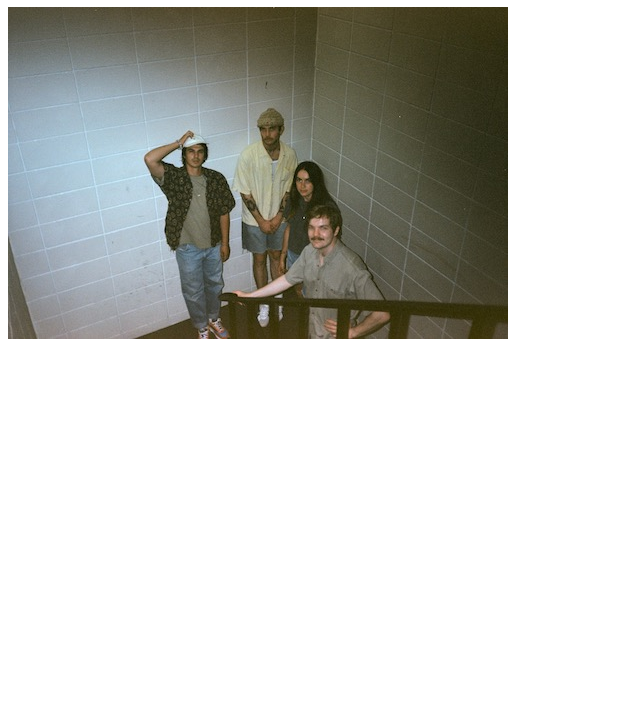
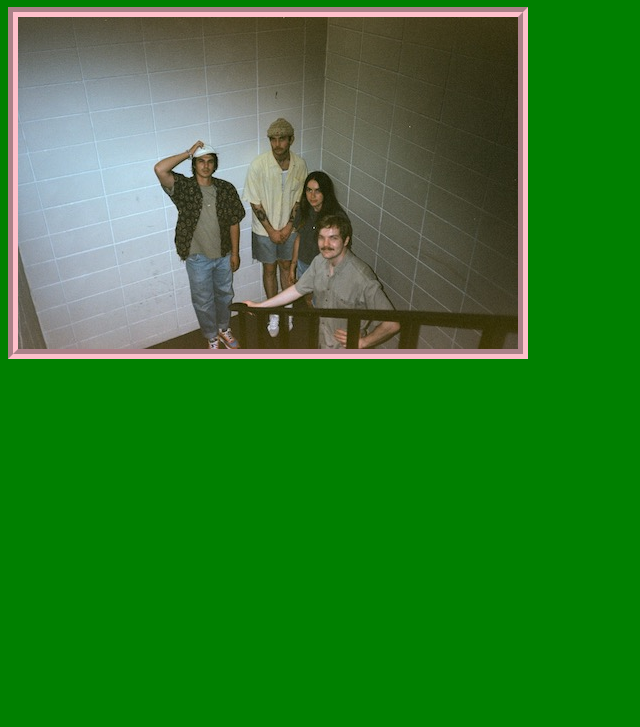
Before and after one commit to Heubeale/crushing, a plain HTML site: page index.html in a window 1280 px wide. Shown: the part 73-800 px from the top of the page, without its empty margins (0-640 px from the left). Drawn offline with Linux system fonts and the light colour scheme.

Commit message:
pink border green bg

```diff
--- a/index.html
+++ b/index.html
@@ -4,9 +4,10 @@
     <meta charset="UTF-8">
     <meta name="viewport" content="width=device-width, initial-scale=1.0">
     <title>Document</title>
+    <link rel="stylesheet" type="text/css" href="./styles.css">
 </head>
 <body>
     <h1>crushing on you</h1>
-    <img src="./crushing.jpg">
+    <img id="band-photo" src="./crushing.jpg">
 </body>
 </html>
--- /dev/null
+++ b/styles.css
@@ -0,0 +1,7 @@
+body {
+    background-color: green;
+}
+
+#band-photo {
+    border: pink groove 10px;
+}
```
